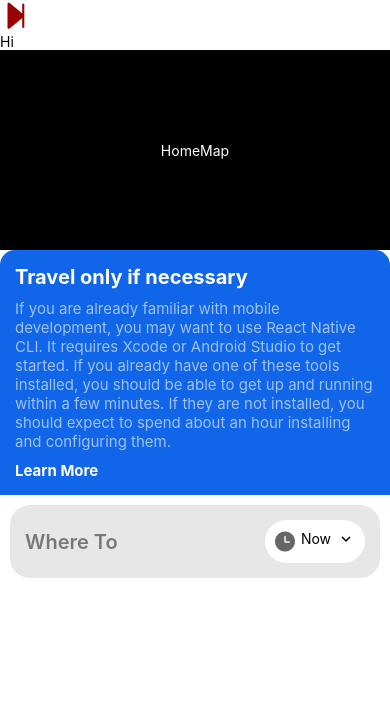
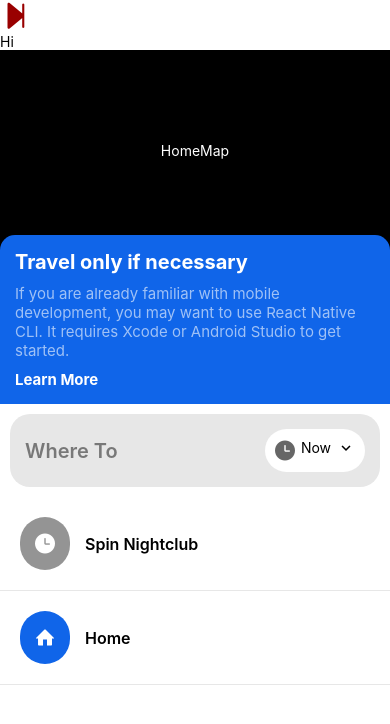
Before and after one commit to vgeorgiev0/uberCloneReactNative, a React Native app: screen / in a window 390 px wide. Shown: the top 724 px of the page. Built offline with nearby package versions, Linux system fonts and the light colour scheme.

Commit message:
feat: display last location and home icons

```diff
--- a/src/components/CovidMessage/index.js
+++ b/src/components/CovidMessage/index.js
@@ -8,10 +8,7 @@ const CovidMessage = () => {
       <Text style={styles.title}>Travel only if necessary</Text>
       <Text style={styles.text}>
         If you are already familiar with mobile development, you may want to use
-        React Native CLI. It requires Xcode or Android Studio to get started. If
-        you already have one of these tools installed, you should be able to get
-        up and running within a few minutes. If they are not installed, you
-        should expect to spend about an hour installing and configuring them.
+        React Native CLI. It requires Xcode or Android Studio to get started.
       </Text>
       <Text style={styles.learnMore}>Learn More</Text>
     </View>
--- a/src/components/HomeMap/index.js
+++ b/src/components/HomeMap/index.js
@@ -18,6 +18,7 @@ const styles = StyleSheet.create({
     backgroundColor: BLACK,
     height: 200,
     justifyContent: 'center',
+    marginBottom: -15,
   },
   text: {
     color: WHITE,
--- a/src/components/HomeSearch/index.js
+++ b/src/components/HomeSearch/index.js
@@ -1,13 +1,14 @@
 import {StyleSheet, Text, View} from 'react-native';
 import React from 'react';
-import {BLACK, GREY, WHITE} from '../../Constants/Colors';
+import {BLACK, BLUE, GREY, WHITE} from '../../Constants/Colors';
 import AntDesign from 'react-native-vector-icons/AntDesign';
 import MaterialIcons from 'react-native-vector-icons/MaterialIcons';
+import Entypo from 'react-native-vector-icons/Entypo';
 
 const HomeSearch = () => {
   return (
     <View>
-      {/* <Text>Home Search</Text> */}
+      {/* input Box */}
       <View style={styles.inputBox}>
         <Text style={styles.inputText}>Where To</Text>
         <View style={styles.timeContainer}>
@@ -16,9 +17,20 @@ const HomeSearch = () => {
           <MaterialIcons name="keyboard-arrow-down" size={18} color={BLACK} />
         </View>
       </View>
-      {/* input Box */}
       {/* Prev dest */}
+      <View style={styles.row}>
+        <View style={styles.iconContainer}>
+          <AntDesign name="clockcircle" size={20} color={WHITE} />
+        </View>
+        <Text style={styles.destinationText}>Spin Nightclub</Text>
+      </View>
       {/* Home dest */}
+      <View style={styles.row}>
+        <View style={[styles.iconContainer, {backgroundColor: BLUE}]}>
+          <Entypo name="home" size={20} color={WHITE} />
+        </View>
+        <Text style={styles.destinationText}>Home</Text>
+      </View>
     </View>
   );
 };
@@ -49,4 +61,17 @@ const styles = StyleSheet.create({
     borderRadius: 30,
   },
   now: {},
+  row: {
+    flexDirection: 'row',
+    alignItems: 'center',
+    padding: 20,
+    borderBottomWidth: 1,
+    borderBottomColor: GREY,
+  },
+  destinationText: {marginLeft: 15, fontWeight: '600', fontSize: 16},
+  iconContainer: {
+    backgroundColor: `${BLACK}6a`,
+    padding: 15,
+    borderRadius: 25,
+  },
 });
```
Also changed, not shown: 1 other file (tests, documents, lock files or other folders).
